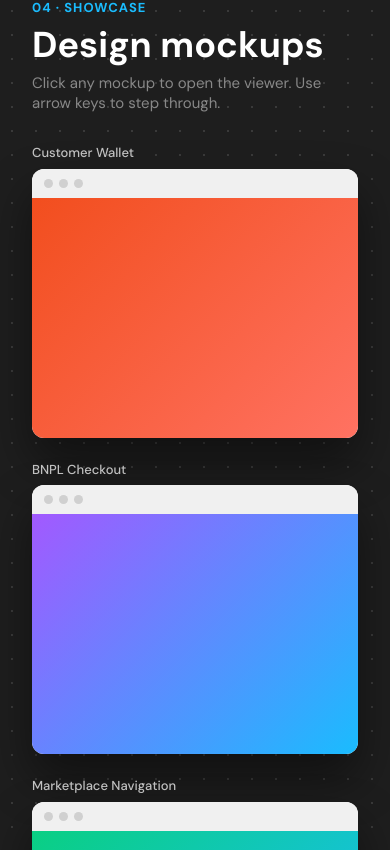
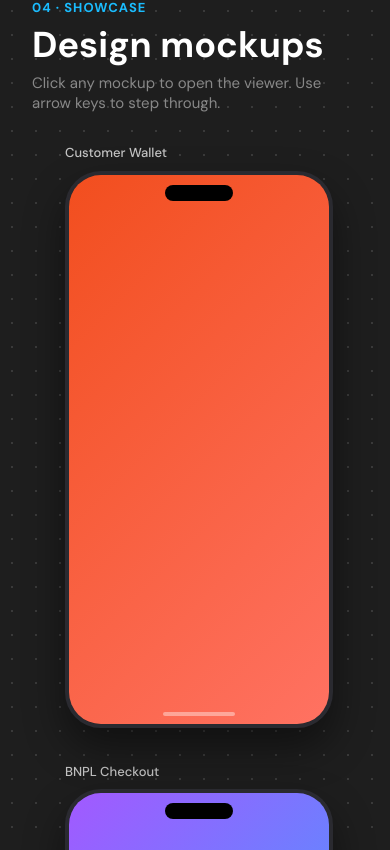
Before and after one commit to ArminRouhanian/armins-portfolio, a React (Vite) app: page /works/pinket-customer in a window 390 px wide. Shown: the part 6774-7624 px from the top of the page. Built offline with nearby package versions, Linux system fonts and the light colour scheme.

Commit message:
feat: extract ShowcaseItems component with desktop and mobile phone mockups

```diff
--- a/src/components/project/ProjectShowcase.jsx
+++ b/src/components/project/ProjectShowcase.jsx
@@ -1,6 +1,7 @@
 import React, { useState, useEffect, useCallback } from 'react'
 import SectionHeader from '../common/SectionHeader/SectionHeader'
 import Button from '../common/Button/Button'
+import ShowcaseItems from './ShowcaseItems/ShowcaseItems'
 
 export default function ProjectShowcase({ showcase }) {
   const [activeIdx, setActiveIdx] = useState(0)
@@ -8,6 +9,8 @@ export default function ProjectShowcase({ showcase }) {
 
   const items = showcase?.items || []
   const count = items.length
+  const type = showcase?.type || 'desktop'
+  const isMobile = type === 'mobile'
 
   const openLightbox = useCallback((index) => {
     setActiveIdx(index)
@@ -79,59 +82,11 @@ export default function ProjectShowcase({ showcase }) {
             through.
           </p>
         </div>
-        <div
-          style={{
-            maxWidth: '1120px',
-            margin: '0 auto',
-            padding: '0 32px',
-            display: 'grid',
-            gridTemplateColumns: 'repeat(auto-fit,minmax(300px,1fr))',
-            gap: '24px'
-          }}
-        >
-          {items.map((item, index) => (
-            <div
-              key={index}
-              style={{
-                display: 'flex',
-                flexDirection: 'column',
-                gap: '8px'
-              }}
-            >
-              <span
-                onClick={() => openLightbox(index)}
-                style={{
-                  fontSize: 'var(--font-size-caption)',
-                  fontWeight: 'var(--font-weight-medium)',
-                  color: '#C4C4C4',
-                  lineHeight: '1.2',
-                  cursor: 'pointer'
-                }}
-              >
-                {item.label}
-              </span>
-              <div
-                className="fr"
-                onClick={() => openLightbox(index)}
-                style={{ cursor: 'pointer' }}
-              >
-                <div className="bar">
-                  <i></i>
-                  <i></i>
-                  <i></i>
-                </div>
-                <div
-                  style={{
-                    height: '240px',
-                    background: item.image
-                      ? `url("${item.image}") center / cover no-repeat`
-                      : item.gradient || 'linear-gradient(135deg,#A259FF,#1ABCFE)'
-                  }}
+        <ShowcaseItems
+          items={items}
+          type={type}
+          onItemClick={openLightbox}
         />
-              </div>
-            </div>
-          ))}
-        </div>
       </section>
 
       {/* Lightbox Modal */}
@@ -198,6 +153,21 @@ export default function ProjectShowcase({ showcase }) {
                 className={`sl${index === activeIdx ? ' on' : ''}`}
                 data-n={item.label}
               >
+                {isMobile ? (
+                  <div
+                    style={{
+                      height: 'min(72vh, 660px)',
+                      aspectRatio: '9 / 19.5',
+                      borderRadius: '24px',
+                      overflow: 'hidden',
+                      boxShadow: '0 32px 64px rgba(0,0,0,0.6)',
+                      background: item.image
+                        ? `url("${item.image}") center / cover no-repeat`
+                        : item.gradient || 'linear-gradient(135deg,#A259FF,#1ABCFE)',
+                      margin: '0 auto'
+                    }}
+                  />
+                ) : (
                   <div
                     className="fr"
                     style={{ boxShadow: '0 32px 64px rgba(0,0,0,.5)' }}
@@ -217,6 +187,7 @@ export default function ProjectShowcase({ showcase }) {
                       }}
                     />
                   </div>
+                )}
               </div>
             ))}
           </div>
@@ -234,11 +205,13 @@ export default function ProjectShowcase({ showcase }) {
                 aria-label={item.label}
                 onClick={() => setActiveIdx(index)}
                 style={{
+                  width: isMobile ? '38px' : '96px',
+                  height: '60px',
                   background: item.image
                     ? `url("${item.image}") center / cover no-repeat`
                     : item.gradient || 'linear-gradient(135deg,#A259FF,#1ABCFE)'
                 }}
-              ></button>
+              />
             ))}
           </div>
         </div>
--- /dev/null
+++ b/src/components/project/ShowcaseItems/ShowcaseItems.jsx
@@ -0,0 +1,83 @@
+import React from 'react'
+import styles from './ShowcaseItems.module.css'
+
+export default function ShowcaseItems({
+  items = [],
+  type = 'desktop',
+  onItemClick,
+  className = '',
+  style
+}) {
+  const isMobile = type === 'mobile'
+  const gridClass = isMobile ? styles.gridMobile : styles.gridDesktop
+
+  return (
+    <div
+      className={`${gridClass}${className ? ` ${className}` : ''}`}
+      style={style}
+    >
+      {items.map((item, index) => {
+        const bgStyle = {
+          background: item.image
+            ? `url("${item.image}") center / cover no-repeat`
+            : item.gradient || 'linear-gradient(135deg,#A259FF,#1ABCFE)'
+        }
+
+        if (isMobile) {
+          return (
+            <div
+              key={index}
+              className={styles.itemWrapperMobile}
+            >
+              <span
+                onClick={() => onItemClick && onItemClick(index)}
+                className={styles.label}
+              >
+                {item.label}
+              </span>
+              <div
+                className={styles.mobileFrame}
+                onClick={() => onItemClick && onItemClick(index)}
+              >
+                <div className={styles.mobileNotch} />
+                <div
+                  className={styles.mobileScreen}
+                  style={bgStyle}
+                />
+                <div className={styles.homeIndicator} />
+              </div>
+            </div>
+          )
+        }
+
+        return (
+          <div
+            key={index}
+            className={styles.itemWrapper}
+          >
+            <span
+              onClick={() => onItemClick && onItemClick(index)}
+              className={styles.label}
+            >
+              {item.label}
+            </span>
+            <div
+              className={styles.desktopFrame}
+              onClick={() => onItemClick && onItemClick(index)}
+            >
+              <div className={styles.desktopBar}>
+                <i></i>
+                <i></i>
+                <i></i>
+              </div>
+              <div
+                className={styles.desktopScreen}
+                style={bgStyle}
+              />
+            </div>
+          </div>
+        )
+      })}
+    </div>
+  )
+}
--- /dev/null
+++ b/src/components/project/ShowcaseItems/ShowcaseItems.module.css
@@ -0,0 +1,147 @@
+/* Container & Grids */
+.gridDesktop {
+  max-width: 1120px;
+  margin: 0 auto;
+  padding: 0 32px;
+  display: grid;
+  grid-template-columns: repeat(auto-fit, minmax(300px, 1fr));
+  gap: 24px;
+}
+
+.gridMobile {
+  max-width: 1120px;
+  margin: 0 auto;
+  padding: 0 32px;
+  display: grid;
+  grid-template-columns: repeat(auto-fit, minmax(220px, 1fr));
+  gap: 36px 28px;
+  justify-items: center;
+}
+
+/* Item Wrapper */
+.itemWrapper {
+  display: flex;
+  flex-direction: column;
+  gap: 8px;
+  width: 100%;
+}
+
+.itemWrapperMobile {
+  display: flex;
+  flex-direction: column;
+  gap: 10px;
+  width: 100%;
+  max-width: 260px;
+}
+
+/* Item Label above top-left */
+.label {
+  font-size: var(--font-size-caption, 13px);
+  font-weight: var(--font-weight-medium, 500);
+  color: #c4c4c4;
+  line-height: 1.2;
+  cursor: pointer;
+  align-self: flex-start;
+  transition: color 0.2s;
+}
+
+.label:hover {
+  color: var(--color-primary-light, #1abcfe);
+}
+
+/* Desktop Mockup Frame */
+.desktopFrame {
+  border-radius: 12px;
+  overflow: hidden;
+  background: var(--color-surface, #ffffff);
+  box-shadow: var(--shadow-dark, 0 16px 32px rgba(0, 0, 0, 0.35));
+  outline: 2px solid transparent;
+  cursor: pointer;
+  transition:
+    outline-color 0.2s,
+    transform 0.3s;
+}
+
+.desktopFrame:hover {
+  outline-color: var(--color-primary, #0d99ff);
+  transform: translateY(-4px);
+}
+
+.desktopBar {
+  display: flex;
+  gap: 6px;
+  align-items: center;
+  padding: 10px 12px;
+  background: var(--color-bg-subtle, #f0f0f0);
+}
+
+.desktopBar i {
+  width: 9px;
+  height: 9px;
+  border-radius: 50%;
+  background: var(--color-border-subtle, #d0d0d0);
+  display: block;
+}
+
+.desktopScreen {
+  height: 240px;
+  width: 100%;
+}
+
+/* Mobile Mockup Frame */
+.mobileFrame {
+  position: relative;
+  width: 100%;
+  aspect-ratio: 9 / 19;
+  border-radius: 36px;
+  border: 4px solid #2a2a30;
+  box-shadow:
+    0 20px 40px rgba(0, 0, 0, 0.45),
+    inset 0 0 0 1px rgba(255, 255, 255, 0.08);
+  background: var(--color-surface-dark, #1e1e1e);
+  overflow: hidden;
+  cursor: pointer;
+  outline: 2px solid transparent;
+  transition:
+    outline-color 0.2s,
+    transform 0.3s;
+}
+
+.mobileFrame:hover {
+  outline-color: var(--color-primary, #0d99ff);
+  transform: translateY(-4px);
+}
+
+/* Dynamic Island / Notch */
+.mobileNotch {
+  position: absolute;
+  top: 10px;
+  left: 50%;
+  transform: translateX(-50%);
+  width: 68px;
+  height: 16px;
+  background: #000000;
+  border-radius: 12px;
+  z-index: 2;
+  pointer-events: none;
+}
+
+/* Screen */
+.mobileScreen {
+  width: 100%;
+  height: 100%;
+}
+
+/* Home Indicator Bar */
+.homeIndicator {
+  position: absolute;
+  bottom: 8px;
+  left: 50%;
+  transform: translateX(-50%);
+  width: 72px;
+  height: 4px;
+  background: rgba(255, 255, 255, 0.4);
+  border-radius: 2px;
+  z-index: 2;
+  pointer-events: none;
+}
--- a/src/data/projectsData.js
+++ b/src/data/projectsData.js
@@ -142,6 +142,7 @@ export const projectsData = {
       ]
     },
     showcase: {
+      type: 'desktop',
       items: [
         {
           gradient: 'linear-gradient(135deg,#A259FF,#1ABCFE)',
@@ -349,6 +350,7 @@ export const projectsData = {
       ]
     },
     showcase: {
+      type: 'mobile',
       items: [
         {
           gradient: 'linear-gradient(135deg,#F24E1E,#FF7262)',
@@ -531,6 +533,7 @@ export const projectsData = {
       ]
     },
     showcase: {
+      type: 'desktop',
       items: [
         {
           image: '/assets/metamondial3d-dd748f47-82ad-4f06-89c7-89f18b64fa1e.png',
```
Lines whose indentation alone changed are shown as unchanged.
